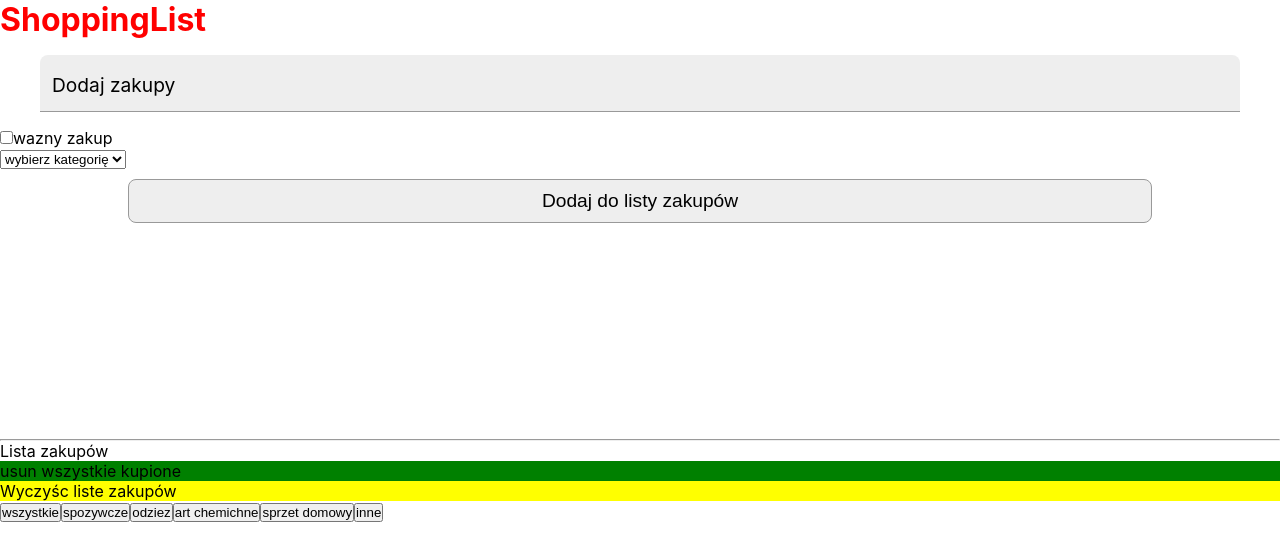
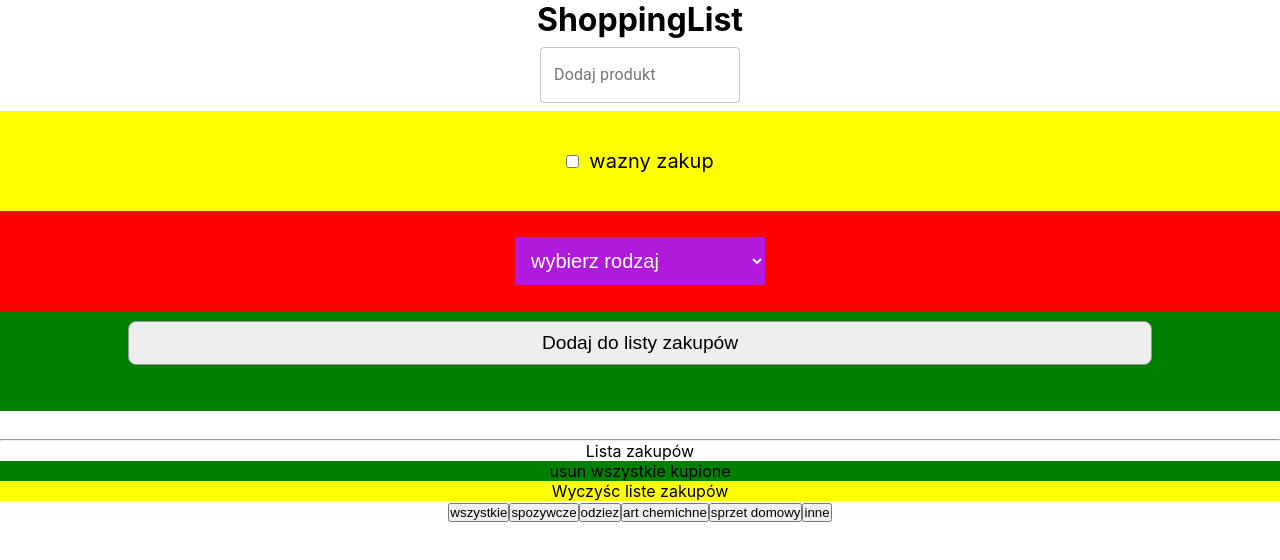
Before and after one commit to PawelBorowik/shopping-list, a React (Create React App) app: page / in a window 1280 px wide. Shown: the top 560 px of the page. Built offline with nearby package versions, Linux system fonts and the light colour scheme.

Commit message:
Add material-ui

```diff
--- a/package.json
+++ b/package.json
@@ -3,6 +3,7 @@
   "version": "0.1.0",
   "private": true,
   "dependencies": {
+    "@material-ui/core": "^4.9.5",
     "@testing-library/jest-dom": "^4.2.4",
     "@testing-library/react": "^9.5.0",
     "@testing-library/user-event": "^7.2.1",
--- a/src/componets/AddItem.js
+++ b/src/componets/AddItem.js
@@ -1,13 +1,28 @@
 import React, { useState } from 'react';
+import { makeStyles } from '@material-ui/core/styles';
+import TextField from '@material-ui/core/TextField';
+
+const useStyles = makeStyles(theme => ({
+    root: {
+        '& > *': {
+            margin: theme.spacing(1),
+            width: 200,
+        },
+    },
+}));
 
 
 function AddItem(props) {
+
+    const classes = useStyles();
+
     const [id, setId] = useState(0)
     const [text, setText] = useState()
     const [checkbox, setCheckbox] = useState(false)
     const [selectItem, setSelectItem] = useState("empty")
     const [bought, setBought] = useState(false)
     const [alert, setAlert] = useState("")
+
     const handleChangeText = (e) => {
         setText(e.target.value)
     }
@@ -15,18 +30,14 @@ function AddItem(props) {
         setCheckbox(e.target.checked)
     }
     const handleChangeSelect = (e) => {
-
         setSelectItem(e.target.value)
     }
-
-
     const AddNewItem = () => {
-
         if (!text) {
             setAlert("podaj nazwę")
         }
         else if (selectItem === "empty") {
-            setAlert("podaj rodzaj")
+            setAlert("wybierz z listy kategorię produktu")
         }
         else {
             let newItem = { id, text, checkbox, bought, selectItem }
@@ -45,37 +56,34 @@ function AddItem(props) {
 
     return (
         <div className="add_form">
-            <form className="form">
+            <div className="form">
+                <form className={classes.root} noValidate autoComplete="off">
+
+                    <TextField id="outlined-basic" label="Dodaj produkt" variant="outlined" value={text} onChange={handleChangeText} />
+                </form>
 
 
-                <div class="form-field">
-                    <div class="form-field__control">
-                        <input id="product" type="text" class="form-field__input" placeholder=" "
-                            value={text} onChange={handleChangeText} />
-                        <label for="product" className="form-field__label">Dodaj zakupy</label>
-                        <div class="form-field__bar"></div>
-                    </div>
-                </div>
-
-                {/* <input className="form_text" type="text" placeholder="dodaj zakupy" value={text} onChange={handleChangeText} /> */}
                 <p>{alert}</p>
-                <div class="row">
+                <div className="form_important">
                     <input className="form_checkbox" type="checkbox" id="importance" checked={checkbox} onChange={handleCheckbox} />
                     <label htmlFor="importance">wazny zakup</label>
                 </div>
-                <div class="row">
+                <div className="form_kind">
 
                     <select className="form_select" onChange={handleChangeSelect} id="kind">
-                        <option value="empty" selected="selected" >wybierz kategorię</option>
-                        <option value="food">spozywcze</option>
+                        <option value="empty" defaultValue="selected" >wybierz rodzaj</option>
+                        <option id="food" value="food">spozywcze</option>
                         <option value="clothes">odziez</option>
                         <option value="clean">art. chemiczne</option>
                         <option value="tools">sprzęt domowy</option>
                         <option value="other">inne</option>
                     </select>
                 </div>
-                <input className="form_button" type="reset" value="Dodaj do listy zakupów" onClick={() => AddNewItem()} />
-            </form>
+                <div className="form_button-area">
+                    <input className="form_button" type="reset" value="Dodaj do listy zakupów"
+                        onClick={() => AddNewItem()} />
+                </div>
+            </div>
         </div>
     );
 }
--- a/src/style/AddItem.scss
+++ b/src/style/AddItem.scss
@@ -3,77 +3,75 @@
     height: 50vh;
 }
 .form{
+  // background-color:blue;
     display: flex;
     flex-direction: column;
+    height: 100%;
+}
+.form_text-input{
+  background-color: gray;
+  flex-basis:25%;
 
 }
-.form-field {
-    display: block;
-    margin: 16px 40px;
-  }
-  .form-field__label {
-    @include label-active();
-    position: absolute;
-    display: block;
-    left: 0;
-    margin: 0;
-    top: 0;
-    padding: 18px 12px 0;
-    transition: all $animation-duration;
-    width: 100%;
-  }
-  .form-field__control {
-    background: #eee;
-    border-radius: 8px 8px 0 0;
-    overflow: hidden;
-    position: relative;
-    width: 100%;
-  }
-  .form-field__bar {
-    position: absolute;
-    display: block;
-    border-bottom: 2px solid $primary-color;
-    bottom: 0;
-    right: 0;
-    left: 0;
-    content: "";
-    margin: 0 auto;
-    transform: scaleX(0);
-    transition: all $animation-duration;
-    width: 1%;
-  }
-  .form-field__input,
-  .form-field__textarea {
-    appearance: none;
-    background: transparent;
-    border: 0;
-    border-bottom: 1px solid #999;
-    color: #333;
-    display: block;
-    font-size: 1.2rem;
-    margin-top: 24px;
-    outline: 0;
-    padding: 0 12px 10px 12px;
-    width: 100%;
-    &:placeholder-shown {
-        ~ .form-field__label {
-          @include label-inactive();
-        }
-      }
-      &:focus {
-        ~ .form-field__label {
-          color: $primary-color;
-          @include label-active();
-        }
-        ~ .form-field__bar {
-          border-bottom: 2px solid $primary-color;
-          transform: scaleX(150);
-        }
-      }
+
+
+
+
+
+
+
+
+
+    .form_important{
+      display: flex;
+      background-color: yellow;
+      flex-basis:25%;
+      font-size: $font-size*2;
+      justify-content: center;
+      align-items: center;
+
     }
-    .form-field__textarea {
-      height: 150px;
+    .form_checkbox{
+      margin-right: 10px;
+
+
     }
+    .form_kind{
+      background-color: red;
+      display: flex;
+
+      flex-basis:25%;
+      font-size: $font-size*2;
+      justify-content: center;
+      align-items: center;
+    }
+    .form_select {
+      background-color:$primary-color;
+      color: white;
+      padding: 12px;
+      width: 250px;
+      border: none;
+     font-size: 20px;
+      appearance: button;
+      outline: none;
+    }
+
+    .form_select  option {
+      padding: 50px;
+    }
+    .food{
+      background-color:green;
+    }
+    #food:checked{background-color:yellow !important}
+
+
+
+
+ .form_button-area{
+   background-color: green;
+   flex-basis:25%;
+ }
+
     .form_button{
         width:80%;
         cursor: pointer;
--- a/src/style/App.scss
+++ b/src/style/App.scss
@@ -1,8 +1,5 @@
 .App {
   height: 100vh;
   width: 100%;
-  // text-align: center;
+  text-align: center;
 }
-h1:hover{
-  color:red;
-}
--- a/src/style/normalize.scss
+++ b/src/style/normalize.scss
@@ -6,13 +6,14 @@ body {
    }
    $primary-color: #b11adc;
    $animation-duration: 0.4;
+   $font-size:10px;
 
    @mixin label-inactive() {
-    font-size: 1.2rem;
+    font-size: $font-size*2;
     transform: translateY(0);
   }
 
   @mixin label-active() {
-    font-size: 0.75rem;
+    font-size:$font-size*1.5;
     transform: translateY(-14px);
   }
```
Also changed, not shown: 1 other file (tests, documents, lock files or other folders).
